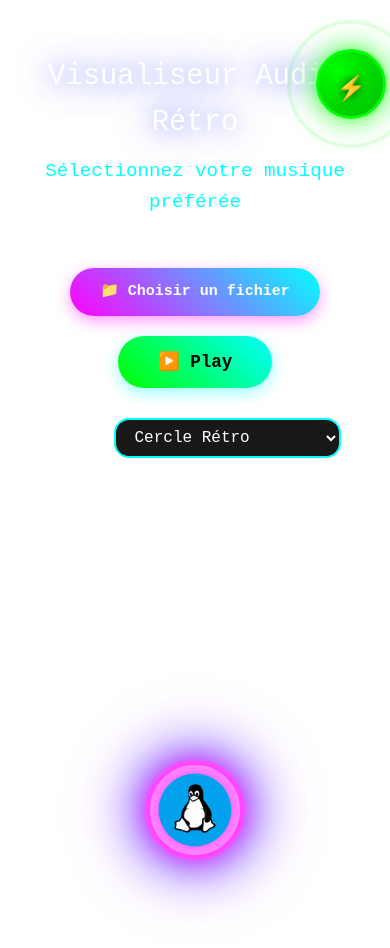
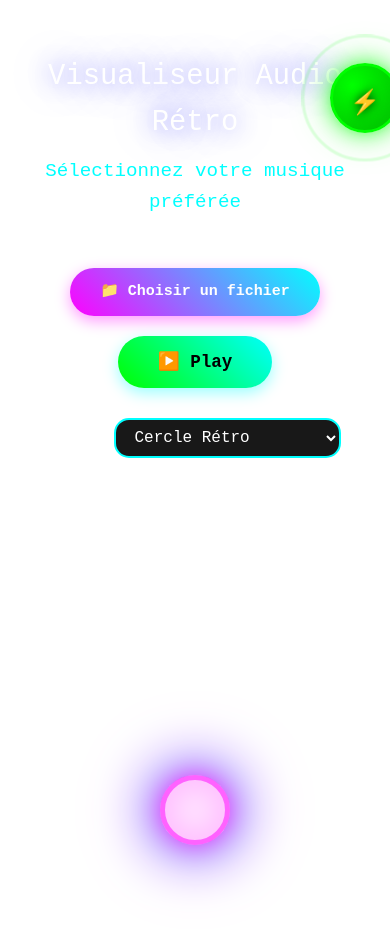
Before and after one commit to BollSudo/NDI2025, a Vue app: page /audio in a window 390 px wide. Shown: the top 948 px of the page. Built offline with nearby package versions, Linux system fonts and the light colour scheme; some icons are missing.

Commit message:
fix: tux and nav

```diff
--- a/src/components/CircularNavbar.vue
+++ b/src/components/CircularNavbar.vue
@@ -219,8 +219,8 @@ const containerStyle = computed(() => ({
 
 .central-orb {
   position: absolute;
-  top: 50%;
-  left: 50%;
+  top: 64%;
+  left: 64%;
   transform: translate(-50%, -50%);
   width: 90px;
   height: 90px;
@@ -278,6 +278,7 @@ const containerStyle = computed(() => ({
   display: block;
 }
 
+
 .orb-glow {
   position: absolute;
   inset: -8px;
@@ -327,8 +328,8 @@ const containerStyle = computed(() => ({
   position: absolute;
   top: 50%;
   left: 50%;
-  width: 75px;
-  height: 75px;
+  width: 100px;
+  height: 100px;
   margin-top: -37.5px;
   margin-left: -37.5px;
   background: radial-gradient(circle at 30% 30%, #00ddff, #0088cc);
--- a/src/views/AudioView.vue
+++ b/src/views/AudioView.vue
@@ -445,6 +445,7 @@ function drawSpiral(dataArray: Uint8Array, centerX: number, centerY: number) {
   transform: translate(-50%, -50%);
   width: 150px;
   height: 150px;
+  padding: 30px 30px;
   border-radius: 50%;
   border: 5px solid rgba(255, 0, 255, 0.5);
   box-shadow: 0 0 30px #ff00ff, 0 0 60px #00ffff;
@@ -463,8 +464,8 @@ function drawSpiral(dataArray: Uint8Array, centerX: number, centerY: number) {
   }
 
   .pulse-img {
-    width: 100px;
-    height: 100px;
+    width: 10px;
+    height: 10px;
   }
 }
 </style>
```
Also changed, not shown: public/tux.png.
